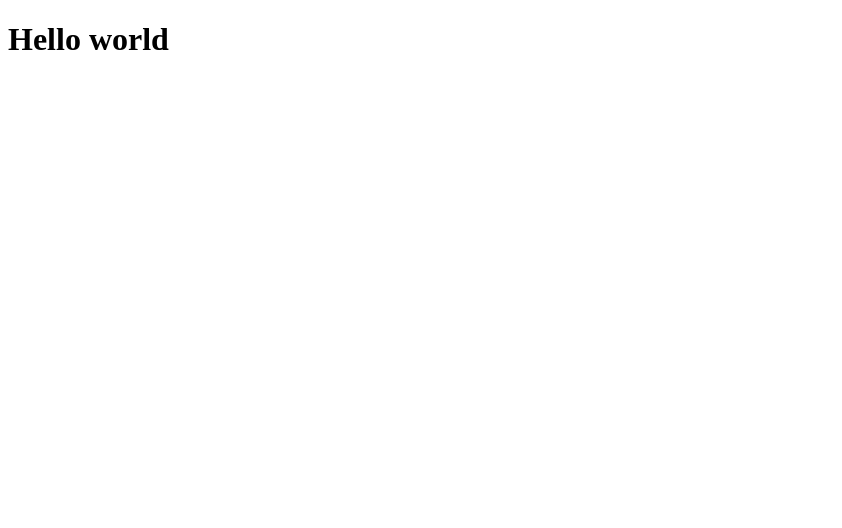
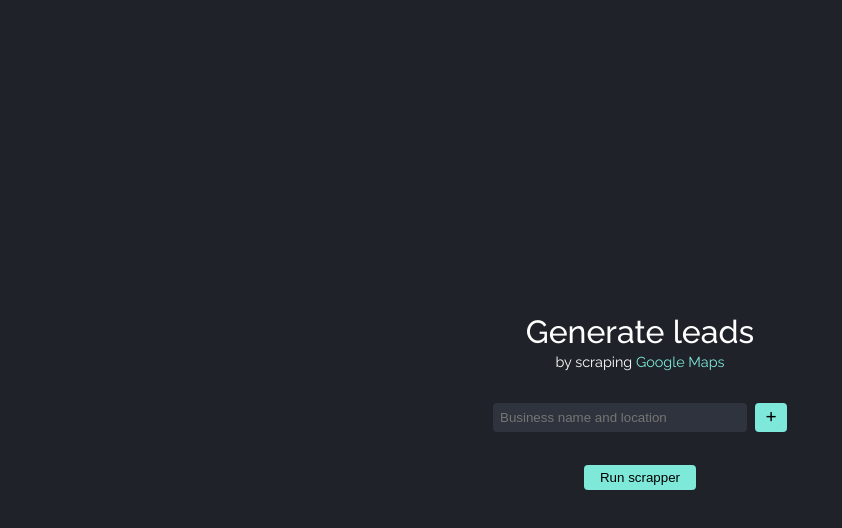
Before and after one commit to marcinkotowski/ga4-lead-scraper, an Electron app: page client/renderer/index.html in a window 1280 px wide. Shown: the whole page, without its empty margins (0-842 px from the left). Drawn offline with Linux system fonts and the light colour scheme.

Commit message:
Add design app

```diff
--- a/client/renderer/css/style.css
+++ b/client/renderer/css/style.css
@@ -0,0 +1,120 @@
+@import url("https://fonts.googleapis.com/css2?family=Raleway:wght@400;500;600;700&display=swap");
+
+body {
+  font-family: "Raleway", sans-serif;
+  height: 100vh;
+  margin: 0;
+  background-color: #1f2229;
+  color: white;
+  user-select: none;
+  display: flex;
+  flex-direction: column;
+  align-items: center;
+  justify-content: center;
+  gap: 2rem;
+}
+
+h1 {
+  margin: 0.2rem;
+  text-align: center;
+  font-weight: 500;
+}
+
+h2 {
+  margin: 0;
+  font-size: 0.9rem;
+  text-align: center;
+  font-weight: normal;
+}
+
+h2 span {
+  color: #7ee8d9;
+}
+
+#search-container {
+  display: flex;
+  flex-direction: column;
+  align-items: center;
+  gap: 1rem;
+  padding: 1px 1rem;
+  border-radius: 4px;
+  max-height: 26.3vh;
+  overflow-y: overlay;
+}
+
+::-webkit-scrollbar-track {
+  border-radius: 10px;
+}
+
+::-webkit-scrollbar {
+  width: 10px;
+}
+
+::-webkit-scrollbar-thumb {
+  border-radius: 10px;
+  -webkit-box-shadow: inset 0 0 6px #0000004d;
+  background-color: #191b21;
+}
+
+.search-key {
+  display: flex;
+  gap: 0.5rem;
+}
+
+.search-key input {
+  width: 15rem;
+  padding: 7px;
+  background-color: #2f333d;
+  color: white;
+  border: none;
+  border-radius: 4px;
+}
+
+.search-key input:focus {
+  outline: 1px solid #7ee8da;
+}
+
+.search-key button {
+  width: 2rem;
+  border: none;
+  border-radius: 4px;
+  display: flex;
+  align-items: center;
+  justify-content: center;
+}
+
+button:hover {
+  cursor: pointer;
+}
+
+#add {
+  background-color: #7ee8da;
+}
+
+#remove {
+  background-color: #d84a38;
+}
+
+#in-progress {
+  background-color: white;
+}
+
+#in-progress:hover {
+  cursor: default;
+}
+
+#error {
+  background-color: #fca43f;
+}
+
+#success {
+  background-color: #5bb75b;
+}
+
+#run {
+  padding: 5px;
+  width: 7rem;
+  border: none;
+  border-radius: 4px;
+  background-color: #7ee8d9;
+}
--- a/client/renderer/index.html
+++ b/client/renderer/index.html
@@ -8,9 +8,80 @@
       http-equiv="Content-Security-Policy"
       content="script-src 'self' 'unsafe-inline';"
     />
+    <link
+      rel="stylesheet"
+      href="https://cdnjs.cloudflare.com/ajax/libs/font-awesome/6.3.0/css/all.min.css"
+    />
+    <link rel="stylesheet" href="./css/style.css" />
     <title>Google maps lead scrapper</title>
   </head>
   <body>
-    <h1>Hello world</h1>
+    <header>
+      <h1>Generate leads</h1>
+      <h2>by scraping <span>Google Maps</span></h2>
+    </header>
+    <div id="search-container">
+      <div class="search-key">
+        <input
+          type="text"
+          name="input-0"
+          id="input-0"
+          placeholder="Business name and location"
+        />
+        <button id="add"><i class="fa-solid fa-plus fa-sm"></i></button>
+      </div>
+
+      <!-- <div class="search-key">
+        <input
+          type="text"
+          name="input-1"
+          id="input-1"
+          placeholder="Business name and location"
+        />
+        <button id="remove">
+          <i class="fa-regular fa-trash-can fa-sm"></i>
+        </button>
+      </div> -->
+
+      <!-- <div class="search-key">
+        <input
+          type="text"
+          name="input-1"
+          id="input-1"
+          placeholder="Business name and location"
+        />
+        <button id="in-progress">
+            <i class="fa-solid fa-ellipsis fa-fade fa-sm"></i>
+        </button>
+      </div> -->
+
+      <!-- <div class="search-key">
+        <input
+          type="text"
+          name="input-1"
+          id="input-1"
+          placeholder="Business name and location"
+        />
+        <button id="error">
+             <i class="fa-solid fa-exclamation fa-sm"></i>
+
+        </button>
+      </div> -->
+
+      <!-- <div class="search-key">
+        <input
+          type="text"
+          name="input-1"
+          id="input-1"
+          placeholder="Business name and location"
+        />
+        <button id="success">
+            <i class="fa-solid fa-check fa-sm"></i>
+        </button>
+      </div> -->
+      </div>
+    </div>
+
+    <button id="run">Run scrapper</button>
   </body>
 </html>
```
Also changed, not shown: client/main.js (+13 -3 lines).
